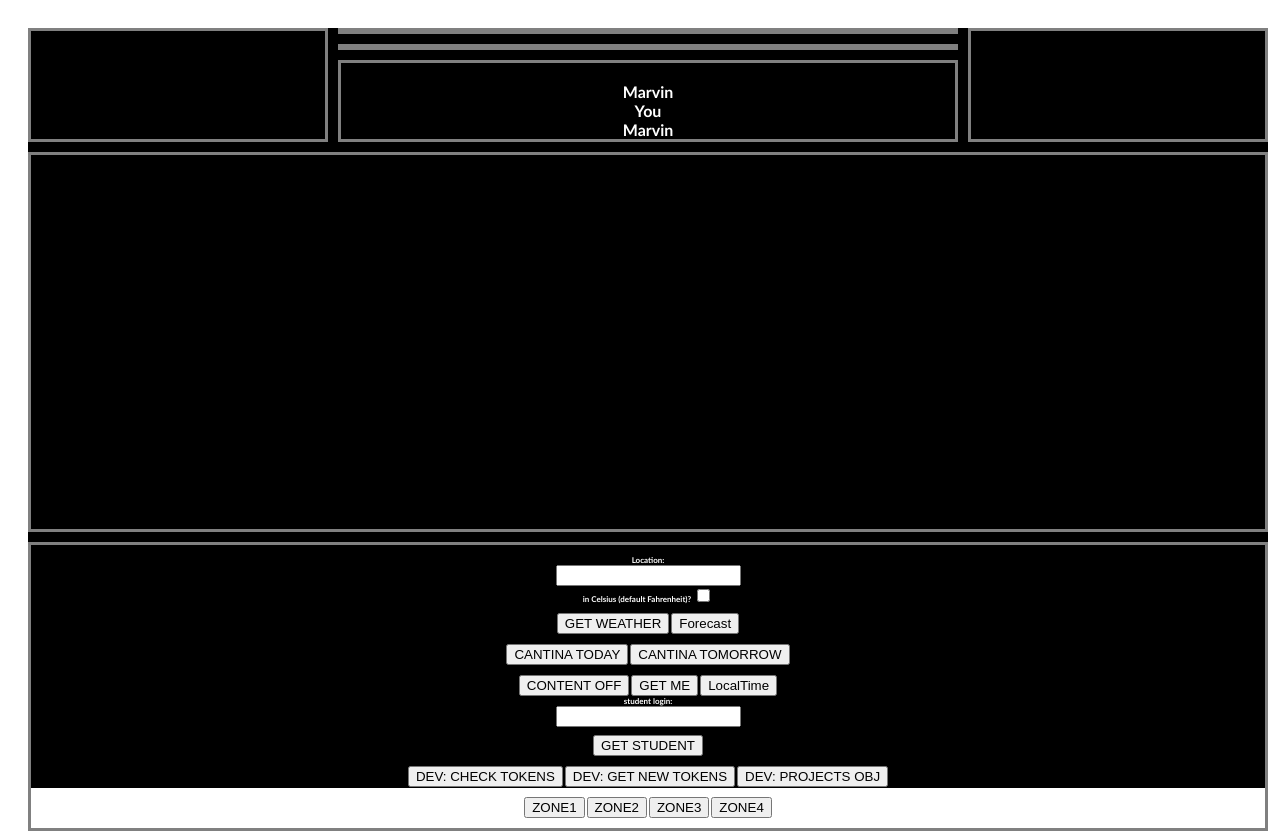
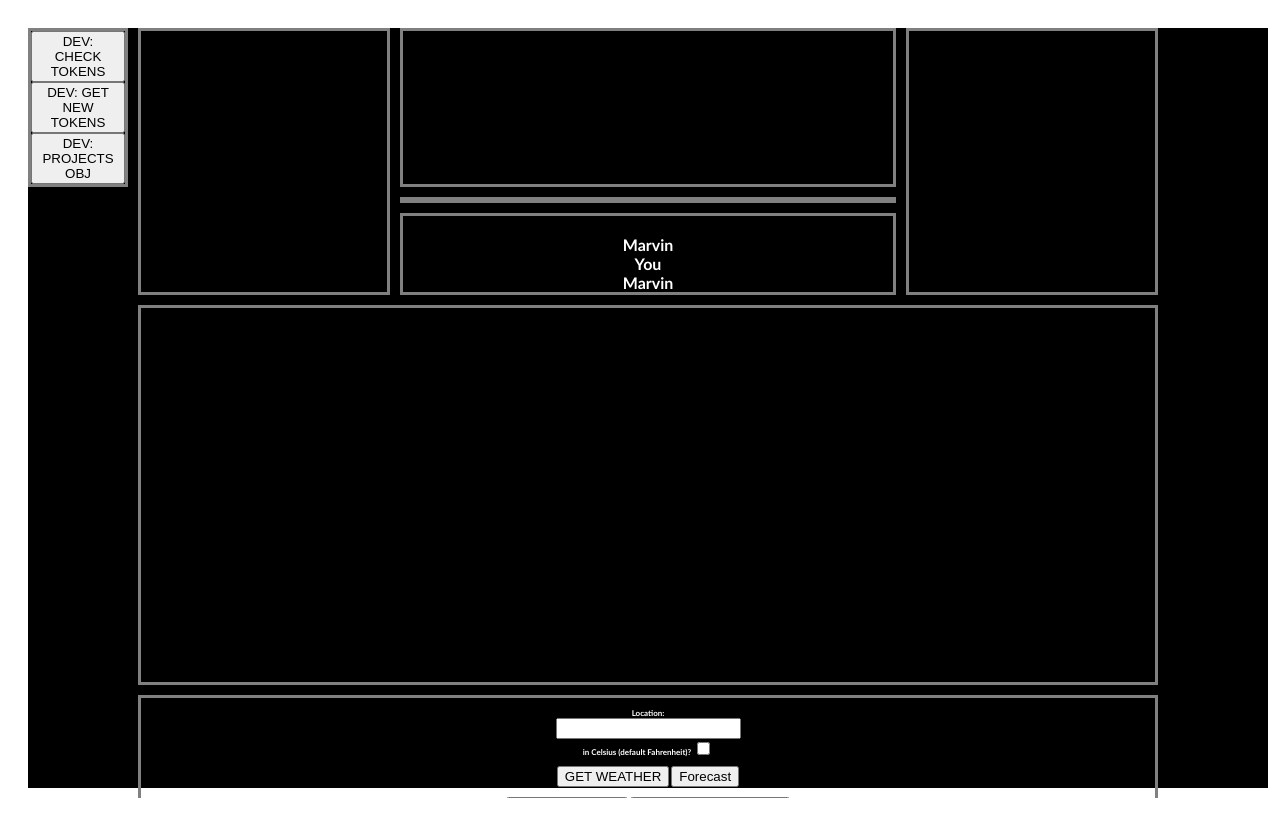
Before and after one commit to MarvinMirror/MarvinMirror, an Electron app: page renderer/active.html in a window 1280 px wide. After the commit the page ends 800 px from the top, so only its background shows below. Drawn offline with nearby package versions, Linux system fonts and the light colour scheme; no server answers.

Commit message:
updated css to narrow screen to middle, added projects queries and separated dev buttons from user buttons, fixed some bugs with db promises, some still remain

```diff
--- a/modules/cantina.js
+++ b/modules/cantina.js
@@ -150,7 +150,7 @@ function getMenu(str) {
             if (menuToday == null || (a.length > 0 && dateFormat(a[0].begin_at, "MMMM D YYYY") !== menuToday.date)) {
                 return menuTomorrowPromise()
                     .then((menuTomorrow) => {
-                        if (menuTomorrow == null || moment.format("MMMM D YYYY") !== menuToday.date) {
+                        if (menuTomorrow == null || moment().format("MMMM D YYYY") !== menuTomorrow.date) {
                             updateMenuDB('Today', a)
                             .then(() => updateMenuDB('Tomorrow', b));
                         }
--- a/modules/projects.js
+++ b/modules/projects.js
@@ -6,47 +6,122 @@ var ftOauth = config.ftOauth;
 var mongoose = require('mongoose');
 var Token = require('../src/mongoDB').Token;
 
-var projectsList = function (){
-
-    ftAPI.query42("/v2/projects/?sort=id&page[size]=100", function (obj) {
-        for (var key in obj) {
-            console.log(obj[key].id + ": " + obj[key].name);
-        }
-    });
-    // ftAPI.query42("/v2/projects/27/users/?filter=status", function (data) {
-    //     console.log(data);
-    // });
-}
-
-function prjkt(obj) {
-    // for (var key in obj) {
-    //     console.log(obj[key].id + ": " + obj[key].name);
-    // }
-    console.log(JSON.parse(obj));
-}
-
+var projectID = 1;
 
 var projectFunctions = {
 
-    // whoIs: function(project_name) {
-    //     projectsList().then(console.log);
-    // }
-    whoIs: function() {
-        var query = Token.findOne({'db_id': '42'});
+    // Takes 5+ secs
+    // Lists projects by course
+    getProjectId: () => {
+        let qs = {
+            sort: "id",
+            "page[size]": "100"
+        }
+        ftAPI.query42("/v2/cursus/1/projects", qs)
+        .then(array => {
+            for (var i = 0; i < array.length; i++) {
+                console.log(array[i].name + ":" + array[i].id);
+            }
+        })
+        .catch(console.error);
+    },
 
-        query.exec(function(err, data){
-            request({
-                url: ftOauth.ftUrl + "/v2/projects/27/users/",
-                auth: {
-                    'bearer': data.accessToken
-                },
-                qs: {
-                    sort: "id",
-                    // "filter[pool_year]": "2017",
-                    // "filter[first_name]": "Kyle",
-                    campus_id: "1"
-                }
-            }).then(prjkt);
-        });
+    // for any projects with subprojects like piscines
+    getProjectsProjects: () => {
+        let qs = {
+            sort: "id",
+            "page[size]": "100"
+        }
+        ftAPI.query42("/v2/projects/" + projectID + "/projects", qs)
+        .then(console.log)
+        .catch(console.error);
+    },
+
+    // Takes 5+ secs
+    // List all projects
+    getProjects1: () => {
+        let qs = {
+            sort: "id",
+            "page[size]": "100"
+        }
+        ftAPI.query42("/v2/projects/", qs)
+        .then(array => {
+            for (var i = 0; i < array.length; i++) {
+                console.log(array[i].name + ":" + array[i].id);
+            }
+        })
+        .catch(console.error);
+    },
+
+    // Takes 10+ secs
+    // List all projects for current user
+    getProjectsMe: () => {
+        let qs = {
+            // sort: "id",
+            "page[size]": "100"
+        }
+        ftAPI.query42("/v2/me/projects/", qs)
+        .then(console.log)
+        .catch(console.error);
+    },
+
+    // Returns basic info about the project
+    getProjectDetails: () => {
+        let qs = {
+            // sort: "id",
+            // "page[size]": "100"
+        }
+        ftAPI.query42("/v2/projects/" + projectID, qs)
+        .then(console.log)
+        .catch(console.error);
+    },
+
+    // Not authorized
+    getProjectSessionsByID: () => {
+        let qs = {
+            // sort: "id",
+            // "page[size]": "100"
+        }
+        ftAPI.query42("/v2/project_sessions/1", qs)
+        .then(console.log)
+        .catch(console.error);
+    },
+
+    // THIS MIGHT BE IT! Campus filter still doesn't work :(
+    getProjectsUsersByID: () => {
+        let qs = {
+            "range[final_mark]": "70,125",
+            sort: "updated_at",
+            "filter[campus]": "7"
+            // "page[size]": "100"
+        }
+        ftAPI.query42("/v2/projects/" + projectID + "/projects_users", qs)
+        .then(console.log)
+        .catch(console.error);
+    },
+
+    // Weird sudo data about projects
+    getProjectsUsers: () => {
+        let qs = {
+            sort: "project_id",
+            // "page[size]": "100"
+        }
+        ftAPI.query42("/v2/projects_users", qs)
+        .then(console.log)
+        .catch(console.error);
+    },
+
+    // Returns coordinates? and project_sessions id
+    getProjectsData: () => {
+        let qs = {
+            sort: "id",
+            // "filter[pool_year]": "2017",
+            // "filter[first_name]": "David",
+            // campus_id: 7,
+            "page[size]": "100"
+        };
+        ftAPI.query42("/v2/project_data", qs)
+        .then(console.log)
+        .catch(console.error);
     }
 }
--- a/modules/student.js
+++ b/modules/student.js
@@ -83,7 +83,8 @@ function loadStudent() {
             .then(getStudentInfo)
             .catch(e => {
                 console.log("error: " + e + "Getting new token and re-running");
-                ftAPI.getNewToken().then(ftAPI.query42("/v2/users/?filter[login]=" + login))
+                ftAPI.getNewToken()
+                .then(() => ftAPI.query42("/v2/users/?filter[login]=" + login))
                 .then(getStudentID)
                 .then(getStudentInfo)
                 .catch(console.error);
--- a/modules/user.js
+++ b/modules/user.js
@@ -74,8 +74,9 @@ function loadUser(guest) {
                 console.log("error: " + e);
                 ftAPI.getNewToken()
                     .then(() => {
-                        console.log('running v2 me again')
-                        ftAPI.query42("/v2/me");})
+                        ftAPI.query42("/v2/me");
+                        console.log('running v2 me again');
+                        })
                     .then(getUser)
                     .catch(console.error);
                 });
--- a/renderer/active.css
+++ b/renderer/active.css
@@ -2,12 +2,13 @@ html, body {
 		height: 100%;
 		width: 100%;
 		padding: 10px;
+		overflow: hidden;
 }
 
 .wrapper {
 	height: 100%;
 	display: grid;
-	grid-template-columns: 1fr 1fr 50% 1fr 1fr;
+	grid-template-columns: 100px 1fr 40% 1fr 100px;
 	grid-template-rows: 1fr 1fr 3fr 50% 3fr;
 	grid-gap: 10px;
 
@@ -56,7 +57,7 @@ html, body {
 }
 
 .user {
-	grid-column: 1/3;
+	grid-column: 2/3;
 	grid-row: 1/4;
 }
 
@@ -66,7 +67,7 @@ html, body {
 }
 
 .weather {
-	grid-column: 4/6;
+	grid-column: 4/5;
 	grid-row: 1/4;
 	display: grid;
 	align-items: start;
@@ -78,7 +79,7 @@ html, body {
 }
 
 .content {
-	grid-column: 1/6;
+	grid-column: 2/5;
 	grid-row: 4/5;
 }
 
@@ -88,7 +89,7 @@ html, body {
 }
 
 .announcements {
-	grid-column: 1/6;
+	grid-column: 2/5;
 	grid-row: 5/ 5;
 	padding: 10px;
 	font-size: 50%;
@@ -175,13 +176,12 @@ html, body {
 /* weather top right css */
 #weather_wrapper {
 	max-height: 80%;
-	width: 200px;
 	grid-template-rows: repeat(4, 1fr);
-	font-size: 3vmin;
+	font-size: 2vmin;
 }
 
 #weather_wrapper img {
-	height: 10vmin;
+	height: 7vmin;
 }
 
 /* weather by location css */
--- a/renderer/active.html
+++ b/renderer/active.html
@@ -52,17 +52,7 @@
 			</form>
 			<button onclick="loadStudent()" name="student" value="student">
 				GET STUDENT
-				</button><br /><br />
-				<button onclick="ftAPI.checkTokens()" name="cdb" value="cdb">
-					DEV: CHECK TOKENS
-				</button>
-				<button onclick="ftAPI.getNewToken()" name="fdb" value="fdb">
-					DEV: GET NEW TOKENS
-				</button>
-				<button onclick="" name="whois" value="whois">
-					DEV: PROJECTS OBJ
-				</button>
-                    <br><br>
+			</button><br/><br/>
             <button onclick="zone(this.id)" id="zone-1">
                     ZONE1
             </button>
@@ -76,6 +66,17 @@
                     ZONE4
             </button>
 		</div>
+		<div class="box developer">
+				<button onclick="ftAPI.checkTokens()" name="cdb" value="cdb">
+						DEV: CHECK TOKENS
+					</button>
+					<button onclick="ftAPI.getNewToken()" name="fdb" value="fdb">
+						DEV: GET NEW TOKENS
+					</button>
+					<button onclick="projectFunctions.getProjectsUsersByID()" name="whois" value="whois">
+						DEV: PROJECTS OBJ
+					</button>
+		</div>
 
 </div>
 	<script src="../src/ftAPI.js"></script>
@@ -85,6 +86,7 @@
 	<script src="../modules/forecast.js"></script>
 	<script src="../modules/student.js"></script>
 	<script src="../modules/user.js"></script>
+	<script src="../modules/projects.js"></script>
 	<script src="../modules/cantina.js"></script>
 	<script src="../modules/map.js"></script>
     <script src="../src/inactive.js"></script>
--- a/renderer/main.css
+++ b/renderer/main.css
@@ -1,13 +1,14 @@
 html, body {
-		height: 100%;
-		padding: 10px;
+	height: 100%;
+	padding: 10px;
+	overflow: hidden;
 }
 
 .wrapper {
 	height: 100%;
 	display: grid;
-	grid-template-columns: 1fr 80% 1fr;
-	grid-template-rows: 1fr 1fr 70% 3fr;
+	grid-template-columns: 100px 1fr 80% 1fr 100px;
+	grid-template-rows: 2fr 1fr 60% 5fr;
 	grid-gap: 10px;
 
 }
@@ -30,29 +31,30 @@ html, body {
 	color: white;
 	font-weight: bold;
 	text-align: center;
-	font-size: 200%;
 }
 
 .clock {
-	grid-column: 2/3;
+	grid-column: 3/4;
 	grid-row: 1/2;
 	display: grid;
 	grid-template-columns: 1fr auto 1fr;
-	align-items: end;
+	align-items: middle;
+	font-size: 10vmin;
 }
 
 .date {
-	grid-column: 2/3;
+	grid-column: 3/4;
 	grid-row: 2/3;
+	font-size: 5vmin;
 }
 
 .marvin {
-	grid-column: 2/3;
+	grid-column: 3/4;
 	grid-row: 3/4;
 }
 
 .announcements {
-	grid-column: 1/5;
+	grid-column: 2/5;
 	grid-row: 4/ 4;
 	display: grid;
 	grid-template-rows: 1fr 1fr 1fr;
--- a/src/ftAPI.js
+++ b/src/ftAPI.js
@@ -34,12 +34,13 @@ function execTokenPromise() {
 }
 
 // returns a promise containing the results of 42 API query
-function ftRequest(data, endPoint) {
+function ftRequest(data, endPoint, queryString) {
     let queryOptions = {
         url: ftOauth.ftUrl + endPoint,
         auth: {
             'bearer': data.accessToken
-        }
+        },
+        qs: queryString
     }
     return request(queryOptions);
 }
@@ -101,9 +102,9 @@ var ftAPI = {
 
     // this set of promises queries the 42 API at 'endPoint' and returns
     // the JSON data provided
-    query42: (endPoint) => {
+    query42: (endPoint, queryString) => {
         return execTokenPromise()
-            .then((data) => ftRequest(data, endPoint))
+            .then((data) => ftRequest(data, endPoint, queryString))
             .then((data) => {return Promise.resolve(JSON.parse(data));})
             .catch( err => {
                 console.log('error: ' + err);
```
Also changed, not shown: mainWindow.js (+3 -4 lines). Lines whose indentation alone changed are shown as unchanged.
